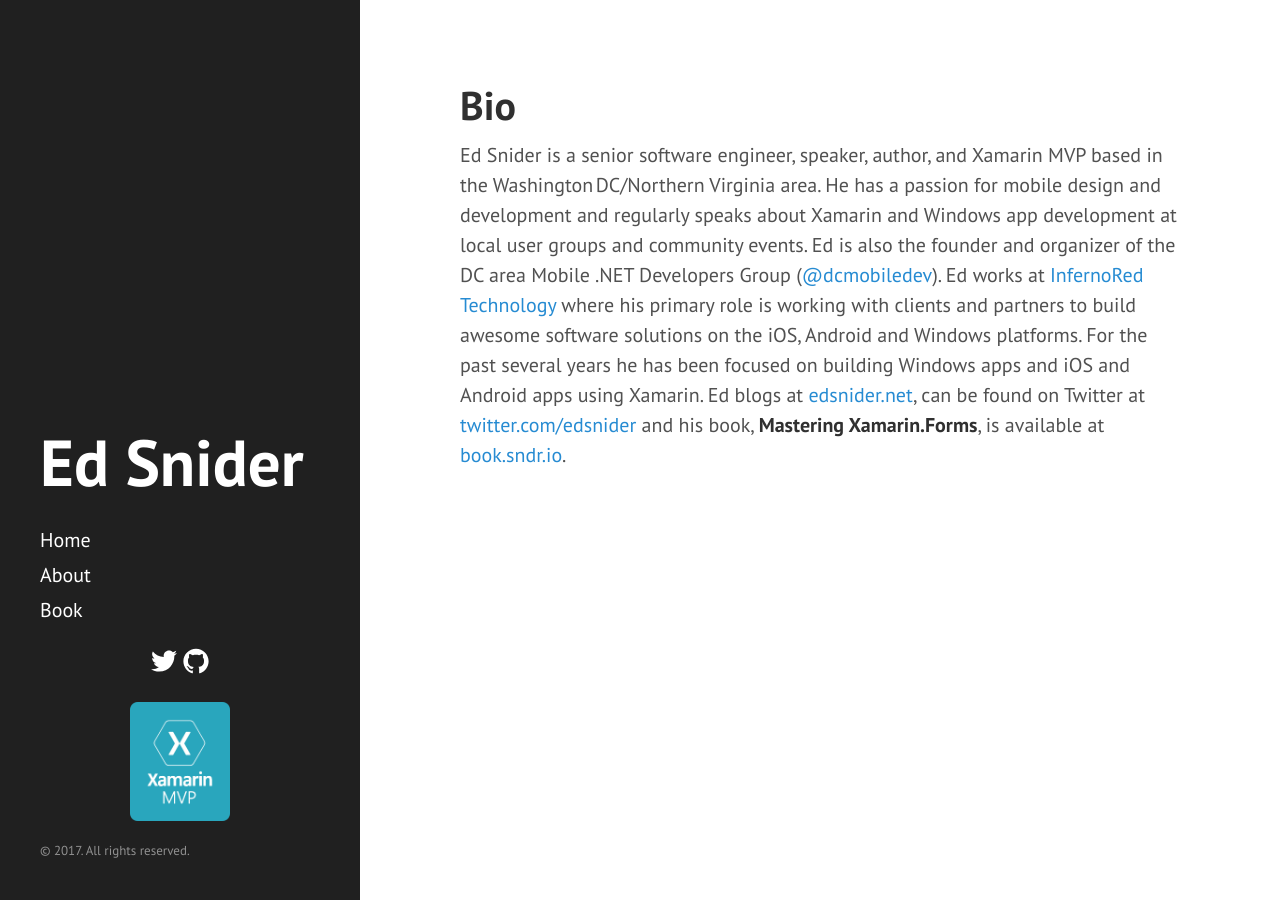
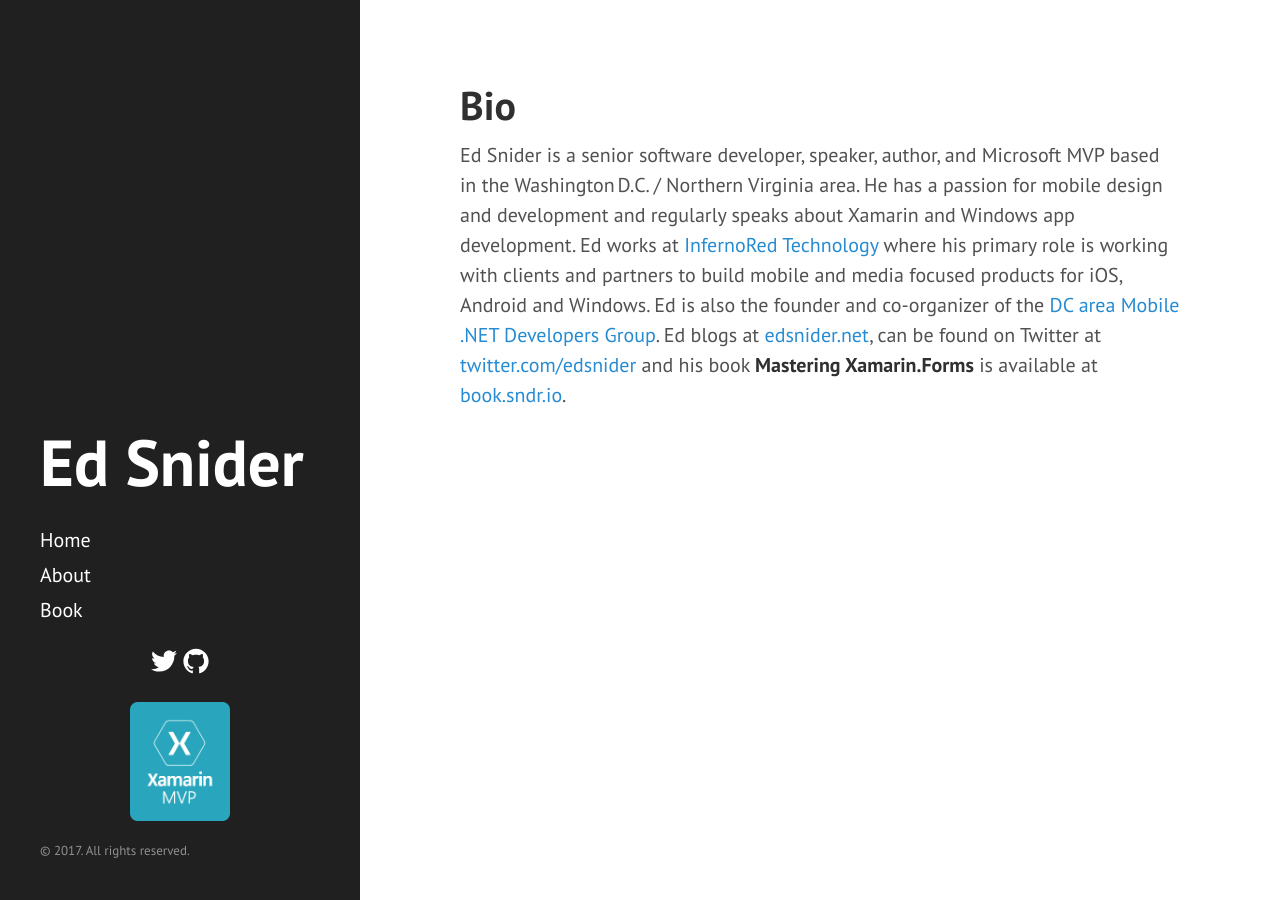
Before and after one commit to edsnider/edsnider.github.io, a Jekyll site: the page built from bio.md, in a window 1280 px wide. Built offline with Jekyll 4.4.1, drawn with Linux system fonts in a browser that asks for light colours.

Commit message:
updated bio page

```diff
--- a/bio.md
+++ b/bio.md
@@ -3,4 +3,4 @@ layout: page
 title: Bio
 ---
 
-Ed Snider is a senior software engineer, speaker, author, and Xamarin MVP based in the Washington DC/Northern Virginia area. He has a passion for mobile design and development and regularly speaks about Xamarin and Windows app development at local user groups and community events. Ed is also the founder and organizer of the DC area Mobile .NET Developers Group ([@dcmobiledev](http://www.twitter.com/dcmobiledev){:target="_blank"}). Ed works at [InfernoRed Technology](http://www.infernored.com){:target="_blank"} where his primary role is working with clients and partners to build awesome software solutions on the iOS, Android and Windows platforms. For the past several years he has been focused on building Windows apps and iOS and Android apps using Xamarin. Ed blogs at [edsnider.net](http://www.edsnider.net), can be found on Twitter at [twitter.com/edsnider](http://www.twitter.com/edsnider) and his book, **Mastering Xamarin.Forms**, is available at [book.sndr.io](http://book.sndr.io){:target="_blank"}.
+Ed Snider is a senior software developer, speaker, author, and Microsoft MVP based in the Washington D.C. / Northern Virginia area. He has a passion for mobile design and development and regularly speaks about Xamarin and Windows app development. Ed works at [InfernoRed Technology](http://www.infernored.com){:target="_blank"} where his primary role is working with clients and partners to build mobile and media focused products for iOS, Android and Windows. Ed is also the founder and co-organizer of the [DC area Mobile .NET Developers Group](http://www.twitter.com/dcmobiledev){:target="_blank"}. Ed blogs at [edsnider.net](http://www.edsnider.net), can be found on Twitter at [twitter.com/edsnider](http://www.twitter.com/edsnider) and his book **Mastering Xamarin.Forms** is available at [book.sndr.io](http://book.sndr.io){:target="_blank"}.
```
